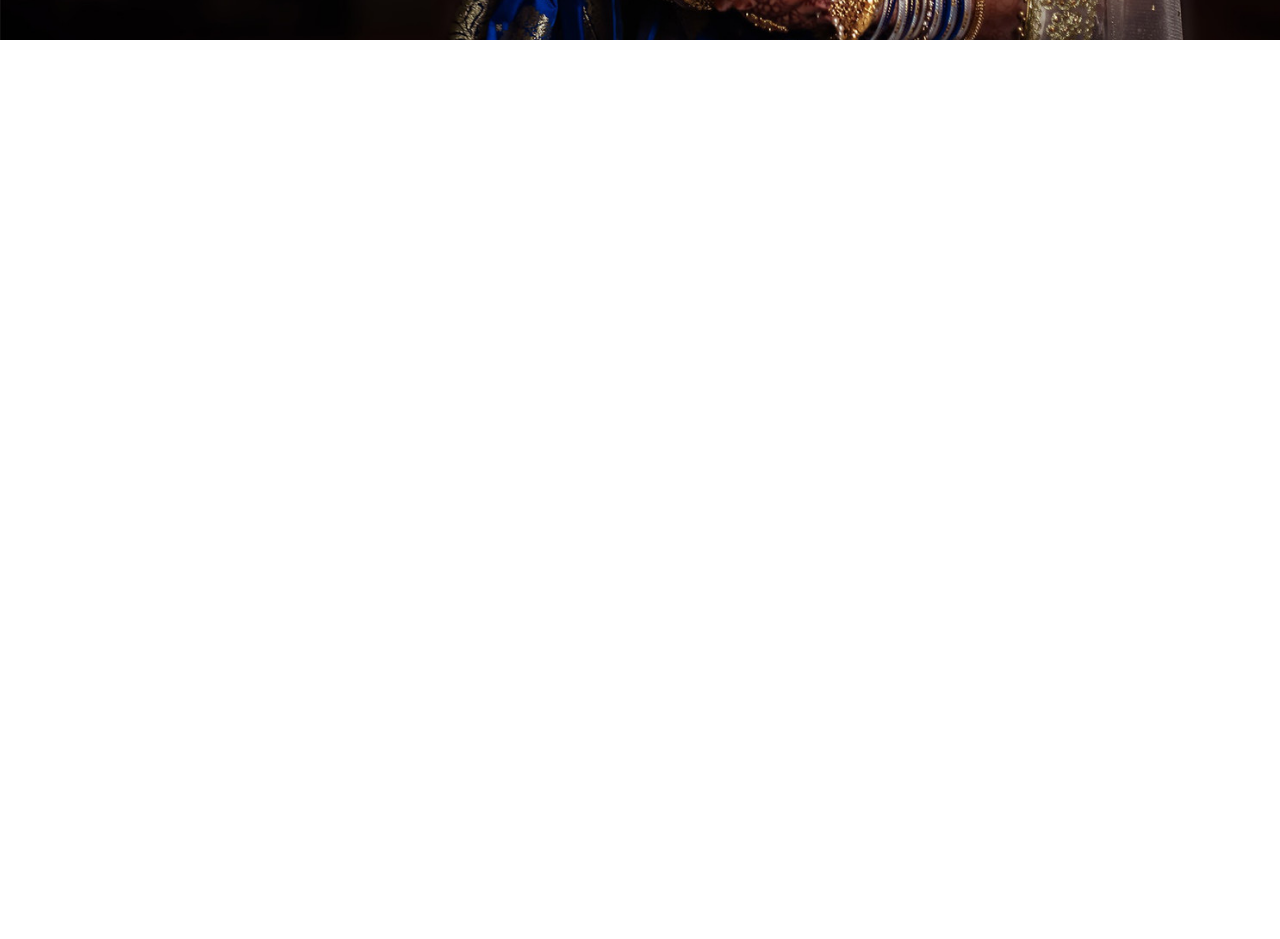
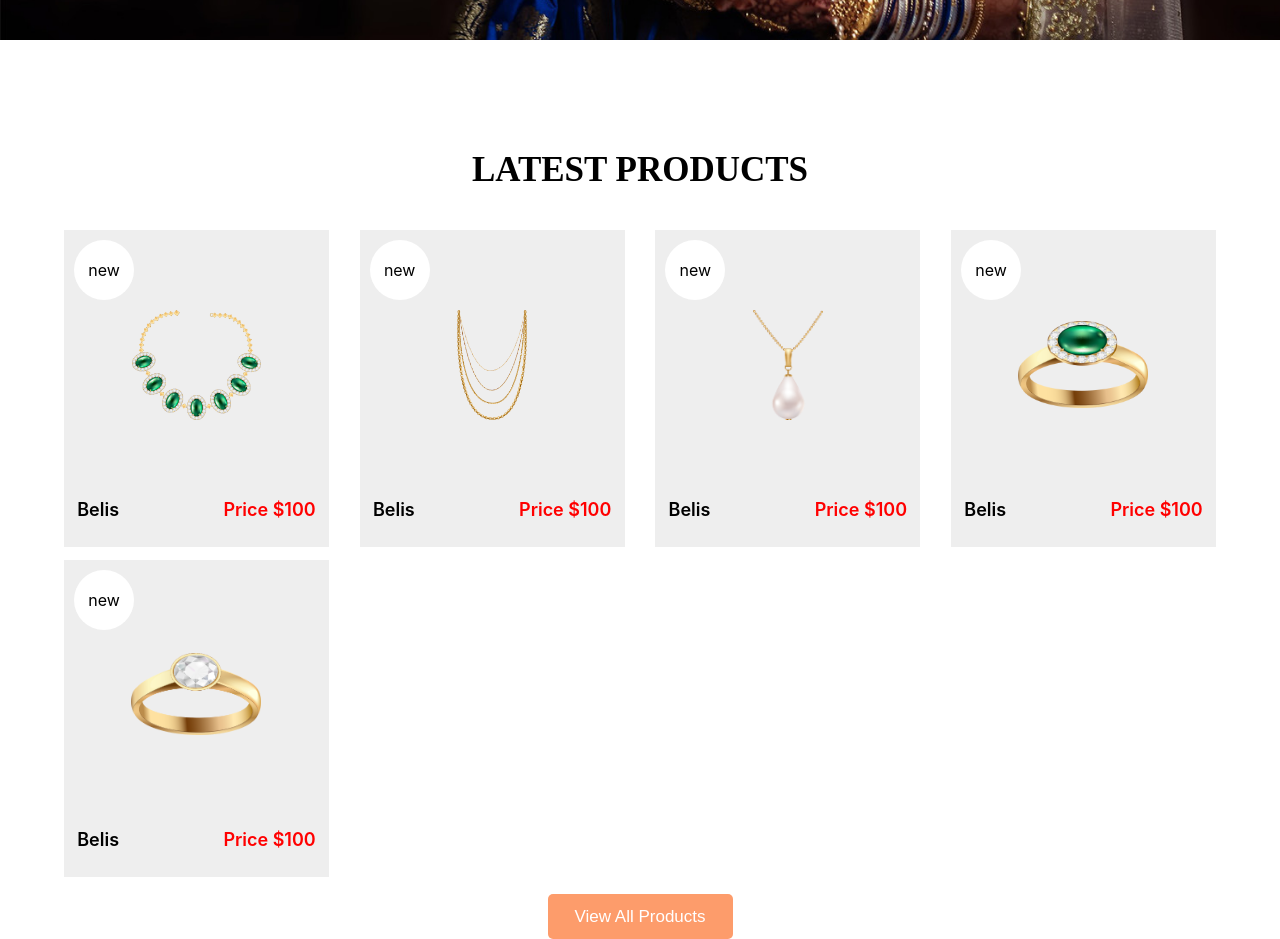
Before and after one commit to AshokRai0115/jewellery-choice, a React (Create React App) app: page / in a window 1280 px wide. Shown: the part 760-1699 px from the top of the page. Before the commit the page ends 800 px from the top, so only its background shows below. Built offline with nearby package versions, Linux system fonts and the light colour scheme; a web font is replaced by a local one.

Commit message:
created product section

```diff
--- a/src/Components/Home.css
+++ b/src/Components/Home.css
@@ -27,9 +27,9 @@
 .home-content{
   /* border: 1px solid; */
   width: 45%;
-  height: 45%;
+  height: 50%;
   position: relative;
-  top: 75px;
+  top: 60px;
   left: 80px;
   display: flex;
   flex-flow: column;
--- a/src/Components/Home.jsx
+++ b/src/Components/Home.jsx
@@ -1,7 +1,9 @@
 import "./Home.css"
+import Shop from "./Shop";
 
 function Home(){
     return(
+        <>
         <div className="home-container">
             <img className="logo" src="/images/logo.png" alt="home" />
             <div className="home-content">
@@ -10,6 +12,8 @@ function Home(){
                 <button className="shop-now">Shop Now</button>
             </div>
         </div>
+        <Shop />
+        </>
     )
 }
 
--- /dev/null
+++ b/src/Components/Products.css
@@ -0,0 +1,63 @@
+*{
+    padding: 0;
+    margin: 0;
+    box-sizing: border-box;
+}
+
+.container{
+    display: flex;
+    flex-direction: column;
+    justify-content: center;
+    align-items: center;
+    position: relative;
+    width: 100%;
+    height: 317px;
+    background-color: #eeeeee;
+}
+
+.img-div{
+    width: 90%;
+    height: 85%;
+    /* border: 1px solid black; */
+    display: flex;
+    flex-flow: column ;
+    align-items: center;
+    justify-content: center;
+
+}
+
+img{
+    width: 130px;
+    height: 110px;
+    object-fit: contain;
+    /* border: 1px solid black; */
+}
+
+.tag{
+    width: 60px;
+    height: 60px;
+    border: none;
+    border-radius: 50%;
+    background-color: white;
+    position: absolute;
+    left: 0;
+    top: 0;
+    margin: 10px;
+    display: flex;
+    align-items: center;
+    justify-content: center;
+
+}
+
+.description{
+    width: 90%;
+    height: 15%;
+    display: flex;
+    justify-content: space-between;
+    font-size: 18px;
+    font-weight: 600;
+}
+
+.price{
+    color: red;
+}
--- /dev/null
+++ b/src/Components/Products.jsx
@@ -0,0 +1,18 @@
+import './Products.css';
+
+function Products(props){
+    return(
+        <div className='container'>
+            <div className='img-div'>
+            <img src={props.image} alt={props.name} />
+            </div>
+            <p className='tag'>{props.tag}</p>
+            <div className='description'>
+            <p className='name'>{props.name}</p>
+            <p className='price'>Price {props.price}</p>
+            </div>
+        </div>
+    )
+}
+
+export default Products
--- /dev/null
+++ b/src/Components/Shop.css
@@ -0,0 +1,52 @@
+* {
+	padding: 0;
+	margin: 0;
+	box-sizing: border-box;
+}
+
+.shop-container {
+	margin-top: 80px;
+	width: 100%;
+	/* background-color: aliceblue; */
+	display: flex;
+	flex-direction: column;
+	align-items: center;
+}
+
+.product-heading {
+	margin: 30px 0 40px 0;
+	font-family: "Playfair Display", serif;
+	font-size: 35px;
+	text-align: center;
+	/* display: inline; */
+	text-transform: uppercase;
+}
+
+.product-container {
+	width: 90%;
+	/* min-height: 90vw; */
+	/* background-color: blanchedalmond; */
+	display: grid;
+	grid-template-columns: repeat(4, 23%);
+	gap: 2%;
+	justify-content: space-between;
+}
+
+.view-product {
+	background-color: #fd9c6b;
+    color: white;
+  margin-top: 30px;
+  width: 185px;
+  height: 45px;
+  border-radius: 5px;
+  font-size: 17px;
+  transition: background-color 0.2s ease;
+  border: none;
+}
+
+.view-product:hover{
+    cursor: pointer;
+    color:  #fd9c6b;
+    background-color: white;
+    border: 1px solid #fd9c6b;
+  }
--- /dev/null
+++ b/src/Components/Shop.jsx
@@ -0,0 +1,62 @@
+import Products from "./Products";
+import "./Shop.css";
+
+function Shop() {
+	const products = [
+		{
+			id: 0,
+			tag: "new",
+			name: "Belis",
+			price: "$100",
+			image: "/images/p1.png",
+		},
+		{
+			id: 1,
+			tag: "new",
+			name: "Belis",
+			price: "$100",
+			image: "/images/p2.png",
+		},
+		{
+			id: 2,
+			tag: "new",
+			name: "Belis",
+			price: "$100",
+			image: "/images/p3.png",
+		},
+		{
+			id: 3,
+			tag: "new",
+			name: "Belis",
+			price: "$100",
+			image: "/images/p4.png",
+		},
+		{
+			id: 4,
+			tag: "new",
+			name: "Belis",
+			price: "$100",
+			image: "/images/p5.png",
+		},
+	];
+	return (
+		<div className="shop-container">
+            <h2 className="product-heading">Latest Products</h2>
+			<div className="product-container">
+				{products.map((product) => {
+					return (
+						<Products
+							name={product.name}
+							tag={product.tag}
+							price={product.price}
+							image={product.image}
+						/>
+					);
+				})}
+			</div>
+            <button className="view-product">View All Products</button>
+		</div>
+	);
+}
+
+export default Shop;
```
